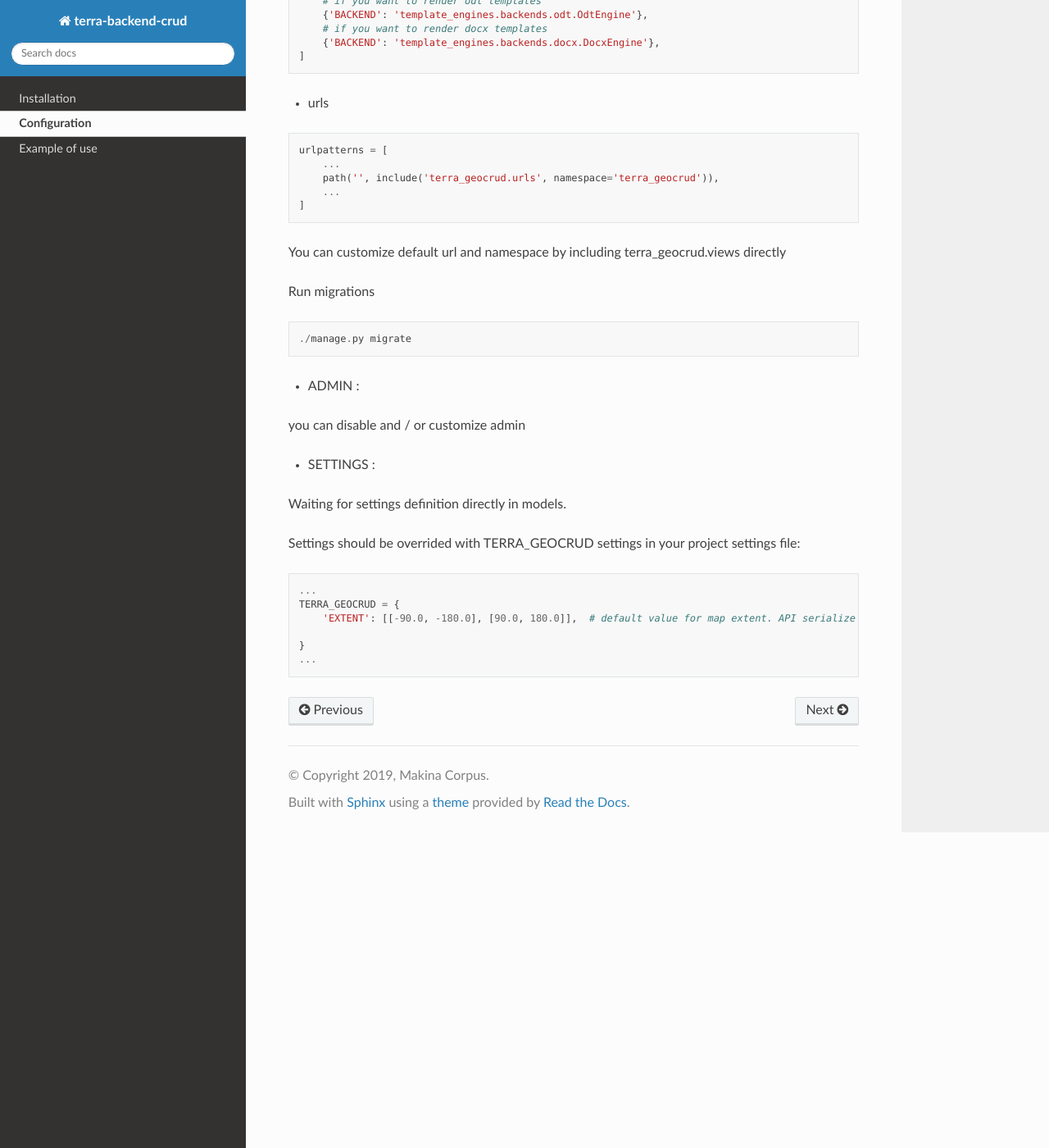
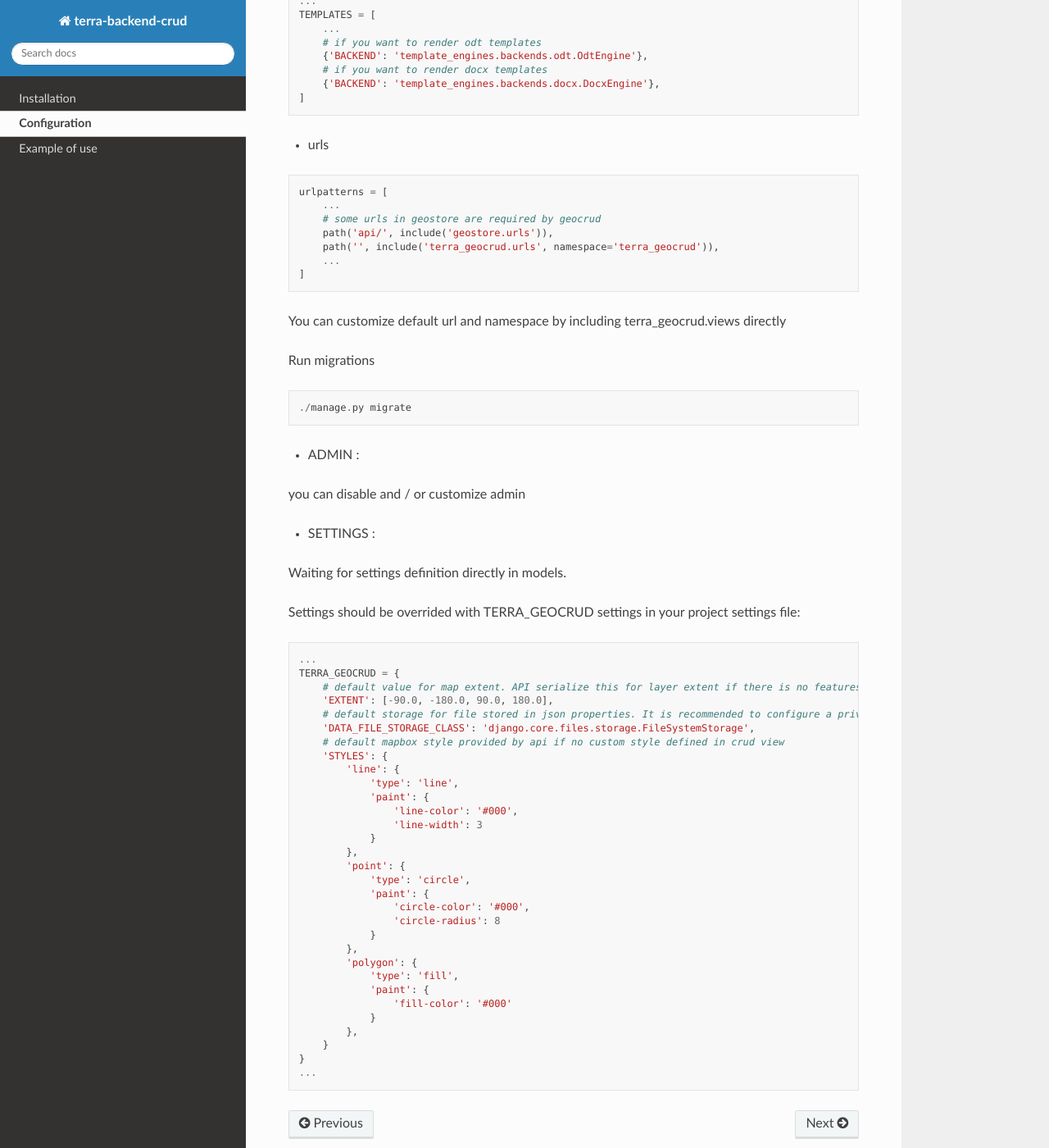
Before and after one commit to Terralego/django-terra-geocrud, a Sphinx documentation site: the page built from doc/configuration.rst, in a window 1280 px wide and 1400 px high, scrolled down 494 px. Shown: the whole window at 82% size. Built offline with Sphinx 7.4.7 and the Read the Docs theme 2.0.0, drawn with Linux system fonts in a browser that asks for light colours; some of the changed text lies outside the part shown.

Commit message:
improve doc

```diff
--- a/doc/configuration.rst
+++ b/doc/configuration.rst
@@ -11,9 +11,12 @@ In your project :
     INSTALLED_APPS = [
         ...
         # apps required by CRUD
-        'geostore',
-        'template_model',
-        'template_engines',
+        'geostore',  # store geographic data
+        'template_model',  # store template in model
+        'template_engines',  # generate odt and docx templates
+        'rest_framework',  # if you want to try api HTML interface
+        'django_json_widget',  # if you want to use django admin
+        'reversion',  # used to store every change on data (run ./manage.py createinitialrevisions first)
         # CRUD app
         'terra_geocrud',
         ...
@@ -33,6 +36,8 @@ In your project :
 
     urlpatterns = [
         ...
+        # some urls in geostore are required by geocrud
+        path('api/', include('geostore.urls')),
         path('', include('terra_geocrud.urls', namespace='terra_geocrud')),
         ...
     ]
@@ -62,7 +67,32 @@ Settings should be overrided  with TERRA_GEOCRUD settings in your project settin
 
     ...
     TERRA_GEOCRUD = {
-        'EXTENT': [[-90.0, -180.0], [90.0, 180.0]],  # default value for map extent. API serialize this for layer extent if there is no features in it (as default)
-
+        # default value for map extent. API serialize this for layer extent if there is no features in it (as default)
+        'EXTENT': [-90.0, -180.0, 90.0, 180.0],
+        # default storage for file stored in json properties. It is recommended to configure a private web storage in your project (as S3Storage -> see django-storages)
+        'DATA_FILE_STORAGE_CLASS': 'django.core.files.storage.FileSystemStorage',
+        # default mapbox style provided by api if no custom style defined in crud view
+        'STYLES': {
+            'line': {
+                'type': 'line',
+                'paint': {
+                    'line-color': '#000',
+                    'line-width': 3
+                }
+            },
+            'point': {
+                'type': 'circle',
+                'paint': {
+                    'circle-color': '#000',
+                    'circle-radius': 8
+                }
+            },
+            'polygon': {
+                'type': 'fill',
+                'paint': {
+                    'fill-color': '#000'
+                }
+            },
+        }
     }
     ...
```
Also changed, not shown: doc/use.rst (+21 -12 lines), 1 other file.
